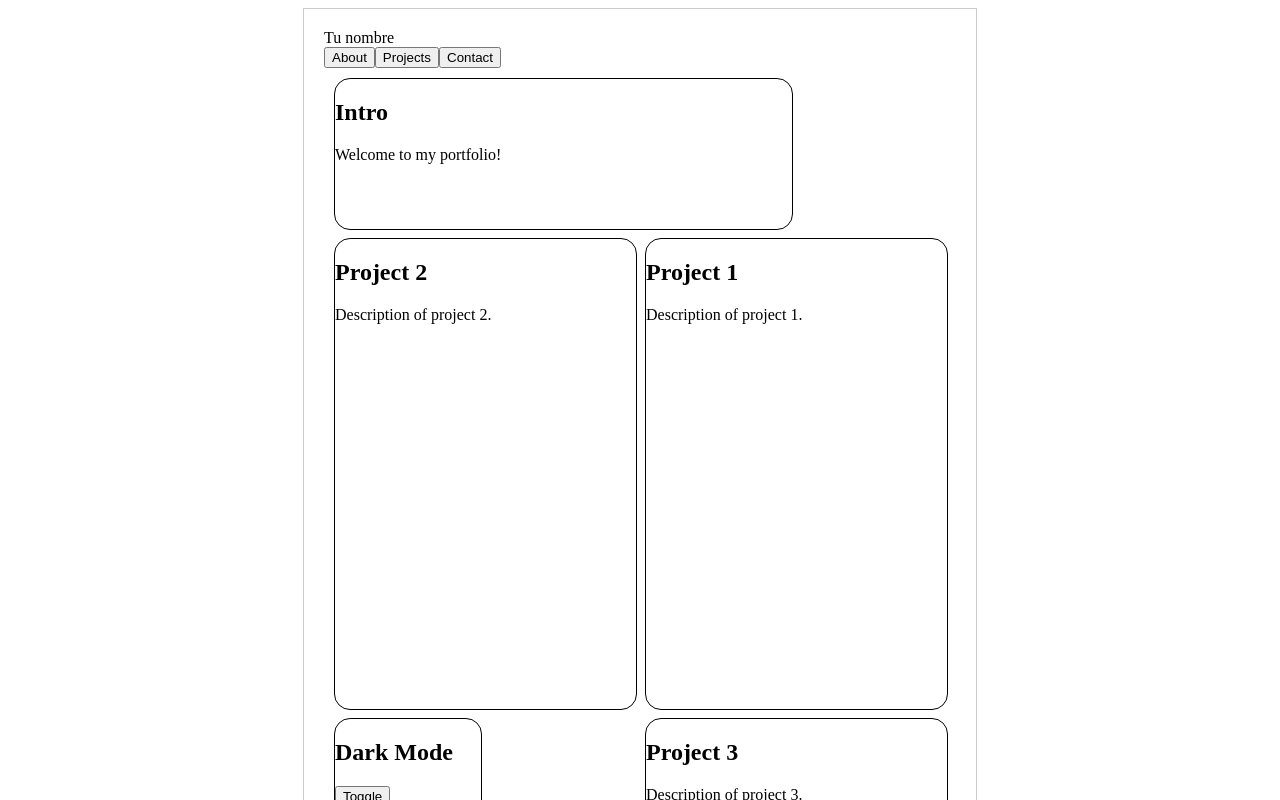
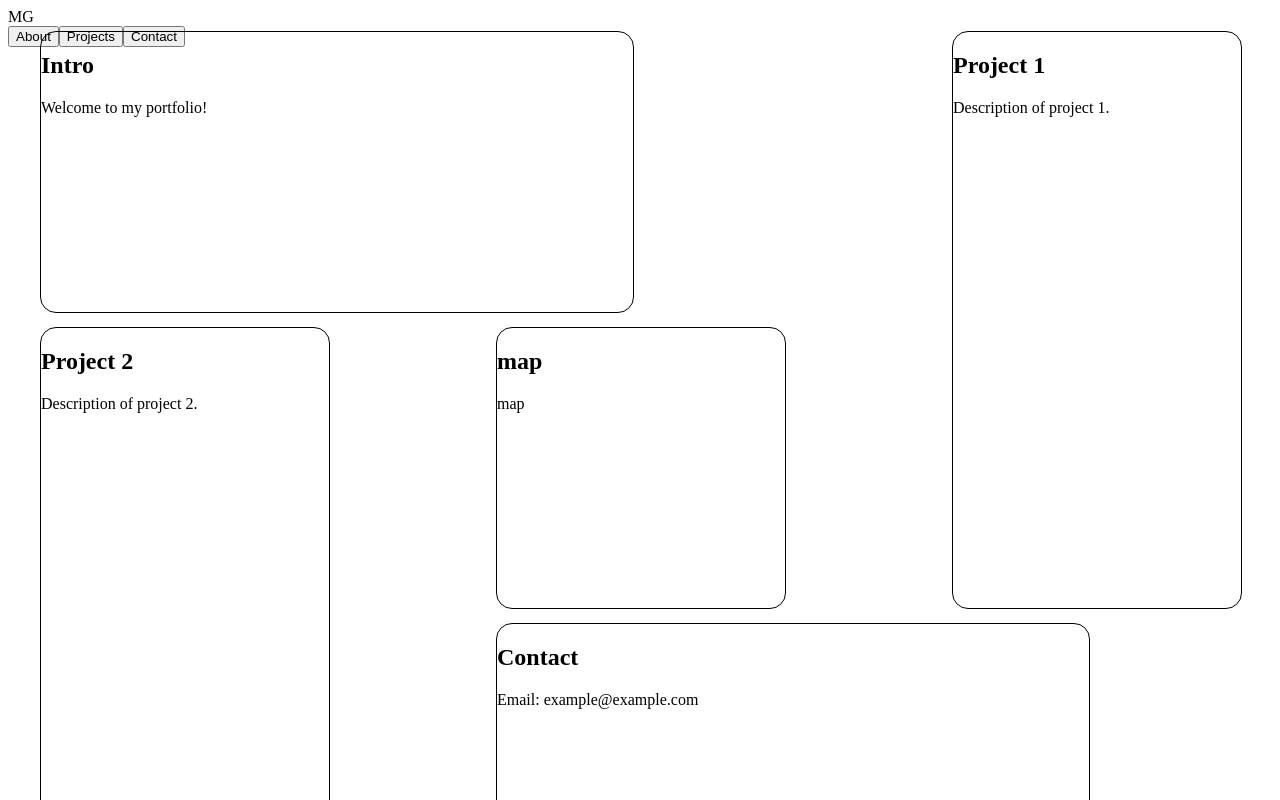
Before and after one commit to matthewgehring/nextportfolio, a Next.js app: page / in a window 1280 px wide. Shown: the top 800 px of the page. Built offline with nearby package versions, Linux system fonts and the light colour scheme.

Commit message:
square layout

```diff
--- a/pages/index.js
+++ b/pages/index.js
@@ -20,22 +20,28 @@ const PortfolioPage = () => {
 
   const layoutDict = {
     about:[
-      { i: 'intro', x: 0, y: 0, w: 3, h: 1 },
-      { i: 'project1', x: 6, y: 0, w: 2, h: 3 },
-      { i: 'project2', x: 0, y: 2, w: 2, h: 3 },
-      { i: 'project3', x: 6, y: 2, w: 2, h: 3 },
-      { i: 'darkModeToggle', x: 0, y: 4, w: 1, h: 1 },
-      { i: 'contact', x: 3, y: 4, w: 3, h: 1 },
-      { i: 'socialMedia', x: 6, y: 4, w: 3, h: 1 },
+      { i: 'intro', x: 0, y: 0, w: 4, h: 1 },
+      { i: 'map', x: 3, y: 0, w: 2, h: 1},
+      { i: 'contact', x: 3, y: 2, w: 4, h: 1},
+      { i: 'blog', x: 3, y: 4,w: 4, h: 1 },
+      { i: 'project1', x: 6, y: 0, w: 2, h: 2 },
+      { i: 'project2', x: 0, y: 2, w: 2, h: 2 },
+      { i: 'project3', x: 6, y: 2,   w: 4, h: 1},
+      { i: 'darkModeToggle', x: 0, y: 4, w: 2, h: 1},
+      { i: 'spotify', x: 0, y: 4, w: 2, h: 1 },
+      { i: 'socialMedia', x: 6, y: 4, w: 2, h: 1 },
     ],
     projects:[
-      { i: 'intro', x: 0, y: 5, w: 3, h: 1 },
-      { i: 'project1', x: 0, y: 0, w: 2, h: 3 },
-      { i: 'project2', x: 3, y: 0, w: 2, h: 3 },
-      { i: 'project3', x: 3, y: 0, w: 2, h: 3 },
-      { i: 'darkModeToggle', x: 0, y: 4, w: 1, h: 1 },
-      { i: 'contact', x: 5, y: 4, w: 3, h: 1 },
-      { i: 'socialMedia', x: 6, y: 4, w: 3, h: 1 },
+      { i: 'intro', x: 3, y: 2, w: 5, h: 2},
+      { i: 'contact', x: 0, y: 6, w: 5, h: 2 },
+      { i: 'map', x: 3, y: 3, w: 1, h: 1 },
+      { i: 'blog', x: 3, y: 4, w: 5, h: 2 },
+      { i: 'project1', x: 0, y: 0, w: 2.5, h: 5 },
+      { i: 'project2', x: 3, y: 0, w: 2.5, h: 5 },
+      { i: 'project3', x: 6, y: 0,  w: 5, h: 2 },
+      { i: 'darkModeToggle', x: 0, y: 6, w: 2.5, h: 2},
+      { i: 'spotify', x: 0, y: 6, w: 2.5, h: 2 },
+      { i: 'socialMedia', x: 6, y: 6, w: 2.5, h: 2 },
     ]
   }
 
@@ -44,17 +50,29 @@ const PortfolioPage = () => {
   };
 
   return (
-    <div className={styles.grid}>
     <div className={darkMode ? styles.darkMode : styles.lightMode}>
     <div className={styles.navbar}>
-        <div>Tu nombre</div>
+        <div>MG</div>
         <div className={styles.navButtons}>
           <button onClick={() => handleButtonClick('about')}>About</button>
           <button onClick={() => handleButtonClick('projects')}>Projects</button>
           <button onClick={() => handleButtonClick('contact')}>Contact</button>
         </div>
       </div>
-      <ResponsiveGridLayout className="layout" layouts={layouts} isResizable={false} cols={{ lg: 6, md: 10, sm: 6, xs: 4, xxs: 2 }}>
+    <div className={styles.gridPage}>
+      <div className={styles.gridContainer}>
+          <ResponsiveGridLayout
+            className="layout"
+            layouts={layouts}
+            compactType='vertical'
+            isResizable={false}
+            transformScale
+            cols={{ lg: 20, md:8  }}
+            margin={[16,16]}
+            containerPadding={[0,0]}
+            rowHeight={280}
+            maxRows={12}
+            >
             <div className={styles.card} key="intro">
               <h2>Intro</h2>
               <p>Welcome to my portfolio!</p>
@@ -83,7 +101,20 @@ const PortfolioPage = () => {
               <h2>Social Media</h2>
               <p>Links to social media.</p>
             </div>
+            <div className={styles.card} key="blog">
+              <h2>Blog</h2>
+              <p>Links to blog.</p>
+            </div>
+            <div className={styles.card} key="map">
+              <h2>map</h2>
+              <p>map</p>
+            </div>
+            <div className={styles.card} key="spotify">
+              <h2>Spotify</h2>
+              <p>Spotify.</p>
+            </div>
           </ResponsiveGridLayout>
+        </div>
       </div>
     </div>
   );
--- a/styles/Home.module.css
+++ b/styles/Home.module.css
@@ -2,14 +2,15 @@
   border:1px solid black;
   border-radius: 1rem;
 }
-
-.grid{
-  margin: auto;
-  justify-content: center;
-  align-items: center;
-  border: 1px solid #ccc;
-  padding: 20px;
-  max-width: 50%;
+.gridPage{
+  opacity: 1;
+  transform: none;
+}
+.gridContainer{
+  max-width: 1200px;
+  position: relative;
+  margin: -16px auto 0px;
+  padding-bottom: 80px;
 }
 .lightMode {
   background-color: #ffffff;
@@ -20,12 +21,3 @@
   background-color: #000000;
   color: #ffffff;
 }
-.light-mode {
-  background-color: #ffffff;
-  color: #000000;
-}
-
-.dark-mode {
-  background-color: #000000;
-  color: #ffffff;
-}
--- a/styles/globals.css
+++ /dev/null
@@ -1,32 +0,0 @@
-html,
-body {
-  padding: 0;
-  margin: 0;
-  font-family:
-    Inter,
-    -apple-system,
-    BlinkMacSystemFont,
-    Segoe UI,
-    Roboto,
-    Oxygen,
-    Ubuntu,
-    Cantarell,
-    Fira Sans,
-    Droid Sans,
-    Helvetica Neue,
-    sans-serif;
-}
-
-a {
-  color: inherit;
-  text-decoration: none;
-}
-
-* {
-  box-sizing: border-box;
-}
-
-img {
-  max-width: 100%;
-  height: auto;
-}
```
Also changed, not shown: 1 other file (tests, documents, lock files or other folders). Lines whose indentation alone changed are shown as unchanged.
